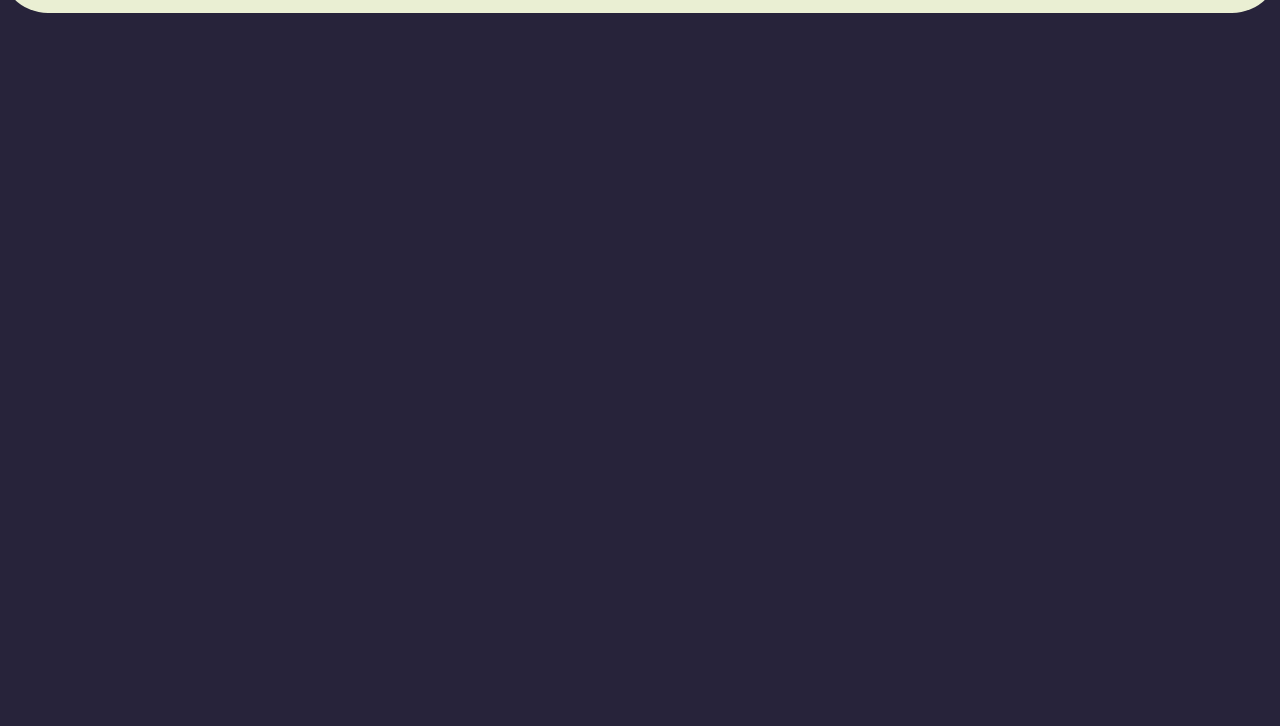
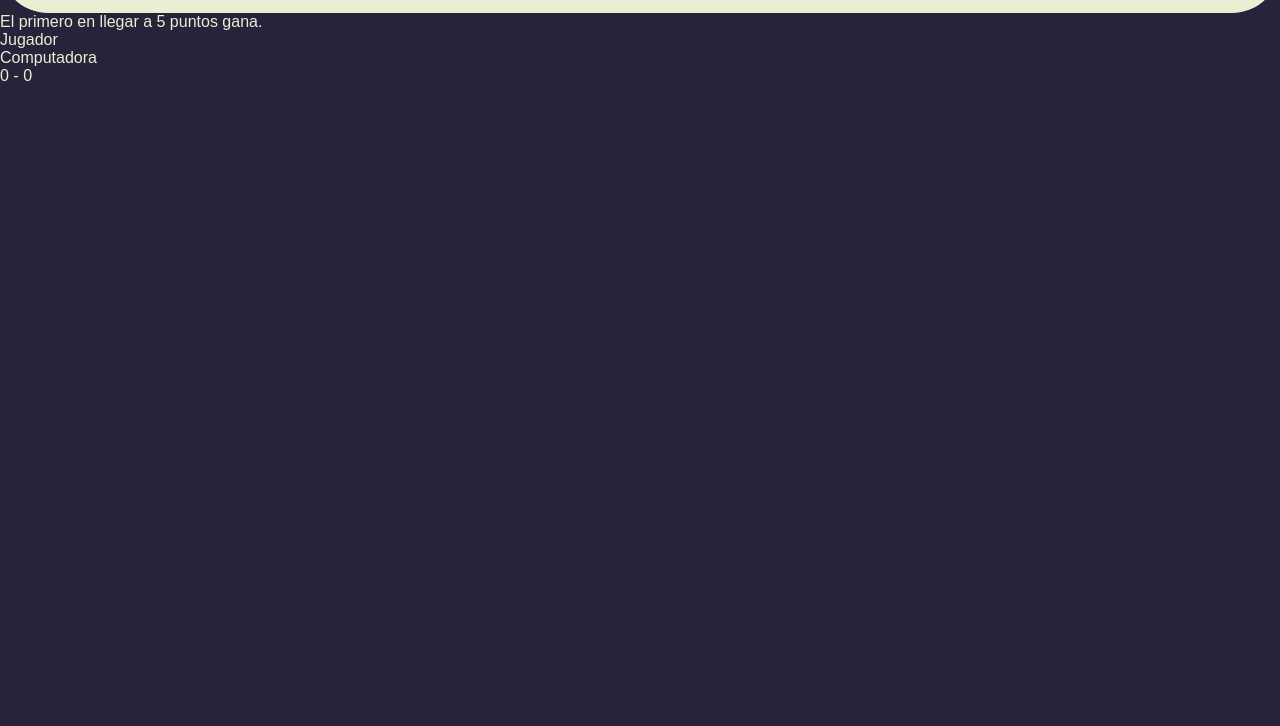
Before and after one commit to lucas29951/piedra-papel-tijera, a plain HTML site: page index.html in a window 1280 px wide. Shown: the part 74-800 px from the top of the page. Drawn offline with Linux system fonts and the light colour scheme.

Commit message:
Marcador del juego agregado

```diff
--- a/index.html
+++ b/index.html
@@ -13,6 +13,21 @@
             <p>con HTML, CSS y JavaScript</p>
         </header>
 
+        <main>
+            <p class="instrucciones" id="instrucciones">
+                El primero en llegar a 5 puntos gana.
+            </p>
+            <div class="marcador">
+                <p class="nombre nombre-jugador">Jugador</p>
+                <p class="nombre nombre-computadora">Computadora</p>
+                <p class="puntos">
+                    <span id="puntos-usuario">0</span>
+                    <span>-</span>
+                    <span id="puntos-computadora">0</span>
+                </p>
+            </div>
+        </main>
+
         <script src="./script.js"></script>
     </body>
 </html>
```
